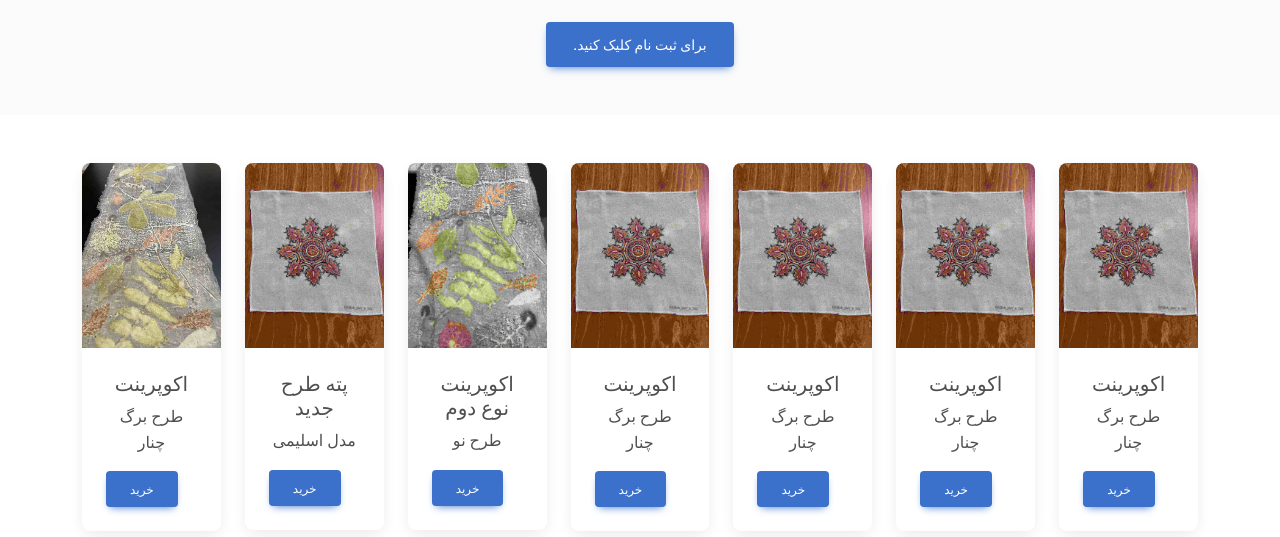
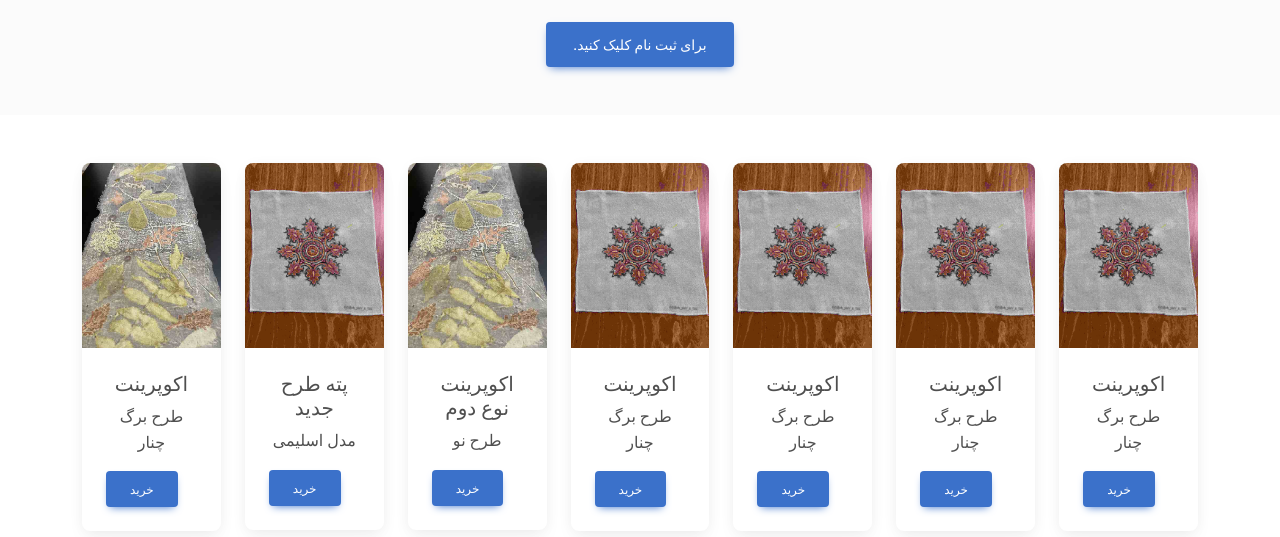
Before and after one commit to achz1989/honardoustan, a website: page index.html in a window 1280 px wide. Shown: the part 207-744 px from the top of the page. Drawn offline with Linux system fonts and the light colour scheme.

Commit message:
Relative image img1 path updated and fixed. => img1 is now visible and clear.

```diff
--- a/index.html
+++ b/index.html
@@ -160,7 +160,7 @@
     <div class="col-md">
       <div class="card">
         <div class="bg-image hover-overlay ripple" data-mdb-ripple-color="light">
-          <img src="/img/img1.jpg" class="img-fluid"/>
+          <img src="/honardoustan/img/img1.jpg" class="img-fluid"/>
           <a href="#!">
             <div class="mask" style="background-color: rgba(251, 251, 251, 0.15);"></div>
           </a>
@@ -190,7 +190,7 @@
     <div class="col-md">
       <div class="card">
         <div class="bg-image hover-overlay ripple" data-mdb-ripple-color="light">
-          <img src="/img/ecoPrint-modelA.jpg" class="img-fluid"/>
+          <img src="/honardoustan/img/img1.jpg" class="img-fluid"/>
           <a href="#!">
             <div class="mask" style="background-color: rgba(251, 251, 251, 0.15);"></div>
           </a>
```
